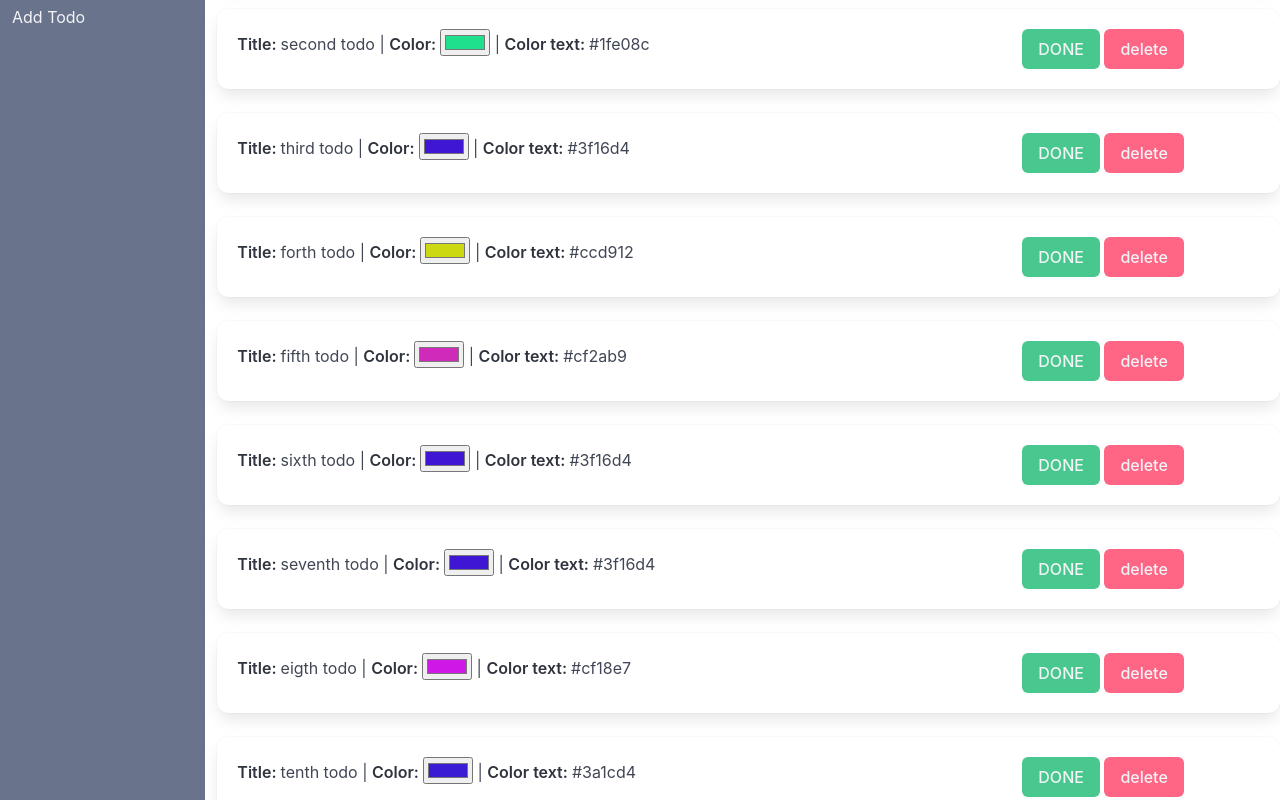
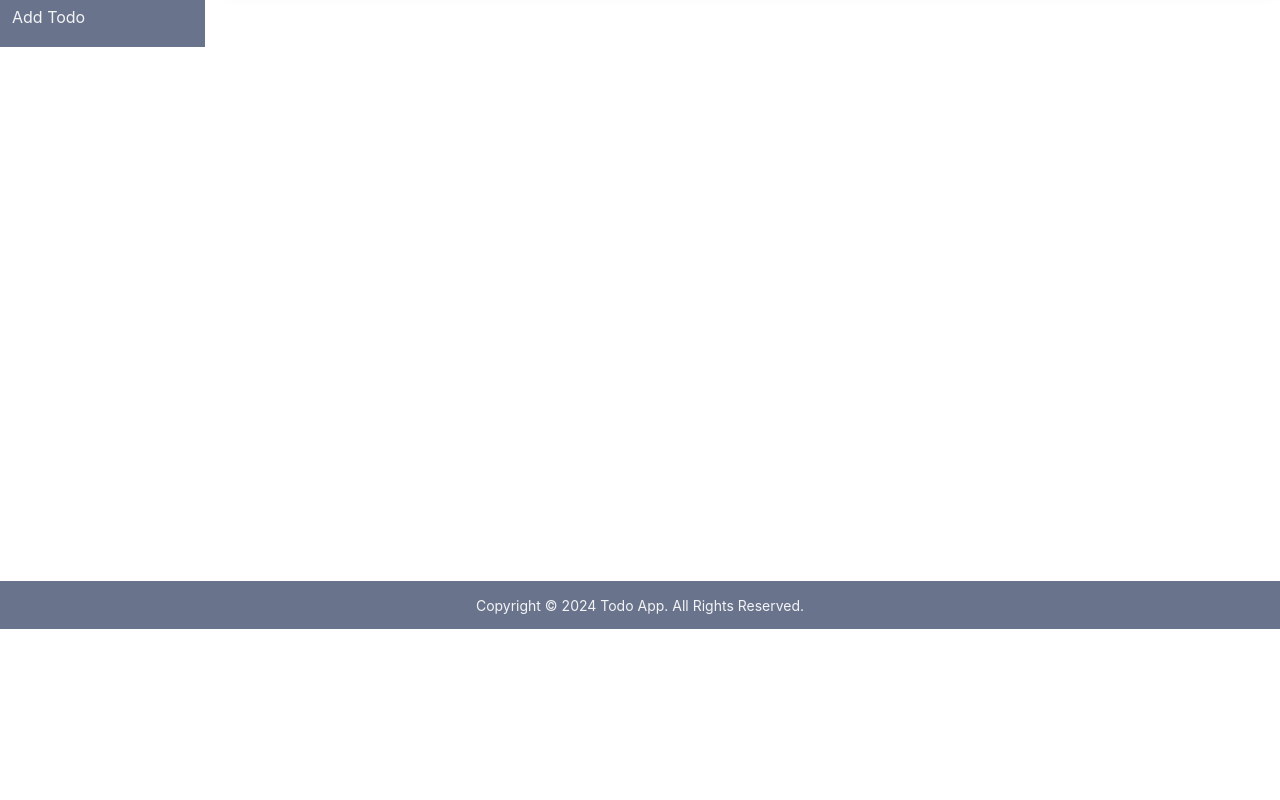
Before and after one commit to radoslavsapundzhiev/todo-sveltekit-app, a SvelteKit app: page / in a window 1280 px wide. Shown: the part 340-1140 px from the top of the page. After the commit the page ends 981 px from the top, so only its background shows below. Built offline with nearby package versions, Linux system fonts and the light colour scheme; data requests are answered from the project's data file.

Commit message:
added todo service to reuse api call methods

```diff
--- a/db.json
+++ b/db.json
@@ -1,69 +1,9 @@
 {
   "todos": [
     {
-      "id": "e9ec",
+      "id": "65b3",
       "name": "first todo",
-      "color": "#cb1a1a",
-      "isDone": true
-    },
-    {
-      "id": "3fa8",
-      "name": "second todo",
-      "color": "#1fe08c",
-      "isDone": true
-    },
-    {
-      "id": "cfe7",
-      "name": "third todo",
-      "color": "#3f16d4",
-      "isDone": true
-    },
-    {
-      "id": "04c9",
-      "name": "forth todo",
-      "color": "#ccd912",
-      "isDone": true
-    },
-    {
-      "id": "1ed6",
-      "name": "fifth todo",
-      "color": "#cf2ab9",
-      "isDone": true
-    },
-    {
-      "id": "835f",
-      "name": "sixth todo",
-      "color": "#3f16d4",
-      "isDone": true
-    },
-    {
-      "id": "a3ae",
-      "name": "seventh todo",
-      "color": "#3f16d4",
-      "isDone": true
-    },
-    {
-      "id": "994a",
-      "name": "eigth todo",
-      "color": "#cf18e7",
-      "isDone": true
-    },
-    {
-      "id": "2c32",
-      "name": "tenth todo",
-      "color": "#3a1cd4",
-      "isDone": true
-    },
-    {
-      "id": "599d",
-      "name": "ninth todo",
-      "color": "#0560c2",
-      "isDone": true
-    },
-    {
-      "id": "1b71",
-      "name": "new",
-      "color": "#000000",
+      "color": "#4836a6",
       "isDone": false
     }
   ]
--- a/src/components/AddTodoForm.svelte
+++ b/src/components/AddTodoForm.svelte
@@ -1,22 +1,10 @@
 <script>
   import { TodoStore, showAddForm, showNotification, messageStyle, messageText } from "../routes/stores.js";
+  import TodoService from "../services/TodoService.js";
+
   let name = '';
   let color = '#000000';
   let isDone = false;
-  let message = "";
-
-  const createTodo = async (newTodo) => {
-    const url = "http://localhost:5000/todos";
-    const result = await fetch(url, {
-      method: "POST",
-      headers: {
-        "Content-Type": "application/json",
-      },
-      body: JSON.stringify(newTodo)
-    });
-
-    return await result.json();
-  }
 
   const handleSubmit = async () => {
     const newTodo = {
@@ -29,7 +17,7 @@
       if (name === "") {
         throw new Error("Name should not be empty!");
       }
-      const result = await createTodo(newTodo);
+      const result = await TodoService.createTodo(newTodo);
 
       TodoStore.update((currentTodo) => {
         return [result, ...currentTodo]
--- a/src/components/Filter.svelte
+++ b/src/components/Filter.svelte
@@ -1,26 +1,21 @@
 <script>
     import { TodoStore } from "../routes/stores";
+    import TodoService from "../services/TodoService.js";
 
     $: colors = [...new Set($TodoStore.map(todo => todo.color))];
 
     let resolved = false;
     let color = '#000000';
 
-    const getTodos = async (url) => {
-        const result = await fetch("http://localhost:5000/todos");
-        const data = await result.json();
-        return data;
-    }
-
     async function handleReset() {
-        const todos = await getTodos();
+        const todos = await TodoService.getTodos();
         TodoStore.set(todos);
         resolved = false;
         color = '#000000';
     }
 
     async function handleFilter() {
-        let todos = await getTodos();
+        let todos = await TodoService.getTodos();
         todos = todos.filter(todo => todo.isDone == resolved);
         if (color !== '#000000') {
             todos = todos.filter(todo => todo.color === color);
@@ -29,13 +24,13 @@
     }
 
     async function handleToggleResolve() {
-        let todos = await getTodos();
+        let todos = await TodoService.getTodos();
         todos = todos.filter(todo => todo.isDone == resolved);
         TodoStore.set(todos);
     }
 
-    async function handleCahngeColor() {
-        let todos = await getTodos();
+    async function handleChangeColor() {
+        let todos = await TodoService.getTodos();
         if (color !== '#000000') {
             todos = todos.filter(todo => todo.color === color);
         }
@@ -53,7 +48,7 @@
     </div>
     <div class="column is-2">
         <div class="select">
-            <select name="color" id="color" bind:value={color} on:change={handleCahngeColor}>
+            <select name="color" id="color" bind:value={color} on:change={handleChangeColor}>
                 <option value="#000000">Color...</option>
                 {#each colors as color, i}
                     <option value="{color}">{color}</option>
--- a/src/components/Menu.svelte
+++ b/src/components/Menu.svelte
@@ -1,28 +1,9 @@
 <script>
     import { showAddForm, TodoStore } from "../routes/stores.js";
+    import TodoService from "../services/TodoService.js";
 
     function toggleAddForm() {
         showAddForm.update(n => !n);
-    }
-
-    const deleteTodo = async (todoId) => {
-        const url = `http://localhost:5000/todos/${todoId}`;
-        const result = await fetch(url, {
-            method: "DELETE",
-        });
-        return await result.json();
-    }
-
-    const resolveTodo = async (todo) => {
-        const url = `http://localhost:5000/todos/${todo.id}`;
-        const result = await fetch(url, {
-            method: "PUT",
-            headers: {
-                "Content-Type": "application/json",
-            },
-            body: JSON.stringify(todo)
-        })
-        return await result.json();
     }
 
     const handleDeleteAll = async () => {
@@ -30,7 +11,7 @@
         try {
             const allPromises = [];
             allIds.forEach(id => {
-                allPromises.push(deleteTodo(id));
+                allPromises.push(TodoService.deleteTodo(id));
             });
             const result = await Promise.all(allPromises);
             TodoStore.set([]);
@@ -44,7 +25,7 @@
             const allPromises = [];
             $TodoStore.forEach(todo => {
                 todo.isDone = true;
-                allPromises.push(resolveTodo(todo));
+                allPromises.push(TodoService.resolveTodo(todo));
             });
             const result = await Promise.all(allPromises);
             TodoStore.set(result);
@@ -58,7 +39,7 @@
             const allPromises = [];
             $TodoStore.forEach(todo => {
                 todo.isDone = false;
-                allPromises.push(resolveTodo(todo));
+                allPromises.push(TodoService.resolveTodo(todo));
             });
             const result = await Promise.all(allPromises);
             TodoStore.set(result);
--- a/src/components/TodoItem.svelte
+++ b/src/components/TodoItem.svelte
@@ -1,20 +1,13 @@
 <script>
     import { TodoStore } from "../routes/stores.js";
+    import TodoService from "../services/TodoService.js";
     export let todo;
 
     let showDone = true;
 
-    const deleteTodo = async (todoId) => {
-        const url = `http://localhost:5000/todos/${todoId}`;
-        const result = await fetch(url, {
-            method: "DELETE",
-        });
-        return await result.json();
-    }
-
     const handleDelete = async (todoId) => {
         try {
-            const result = await deleteTodo(todoId);
+            const result = await TodoService.deleteTodo(todoId);
             TodoStore.update((currentTodo) => {
                 return currentTodo.filter(todo => todo.id != result.id);
             });
@@ -23,23 +16,11 @@
         }
     }
 
-    const resolveTodo = async (todo) => {
-        const url = `http://localhost:5000/todos/${todo.id}`;
-        const result = await fetch(url, {
-            method: "PUT",
-            headers: {
-                "Content-Type": "application/json",
-            },
-            body: JSON.stringify(todo)
-        })
-        return await result.json();
-    }
-
     const handleResolve = async (todoId) => {
         const isDone = !todo.isDone;
         const updatedTodo = {...todo, isDone};
         try {
-            const result = await resolveTodo(updatedTodo);
+            const result = await TodoService.resolveTodo(updatedTodo);
             TodoStore.update((currentTodo) => {
                 return currentTodo.map(todo => {
                     if (todo.id == todoId) {
--- a/src/components/TodoList.svelte
+++ b/src/components/TodoList.svelte
@@ -3,17 +3,13 @@
     import { onMount } from "svelte";
     import TodoItem from "./TodoItem.svelte";
     import { fade, scale } from "svelte/transition";
+    import TodoService from "../services/TodoService";
 
     onMount( async () => {
-        const todos = await getTodos();
+        const todos = await TodoService.getTodos();
         TodoStore.set(todos);
     });
 
-    const getTodos = async () => {
-        const result = await fetch("http://localhost:5000/todos");
-        const data = await result.json();
-        return data;
-    }
 </script>
 
 {#each $TodoStore as todo (todo.id)}
--- /dev/null
+++ b/src/services/TodoService.js
@@ -0,0 +1,46 @@
+const url = "http://localhost:5000";
+
+const getTodos = async () => {
+    const result = await fetch(`${url}/todos`);
+    const data = await result.json();
+    return data;
+}
+
+const createTodo = async (newTodo) => {
+    const result = await fetch(`${url}/todos`, {
+        method: "POST",
+        headers: {
+        "Content-Type": "application/json",
+        },
+        body: JSON.stringify(newTodo)
+    });
+
+    return await result.json();
+}
+
+const deleteTodo = async (todoId) => {
+    const result = await fetch(`${url}/todos/${todoId}`, {
+        method: "DELETE",
+    });
+    return await result.json();
+}
+
+const resolveTodo = async (todo) => {
+    const result = await fetch(`${url}/todos/${todo.id}`, {
+        method: "PUT",
+        headers: {
+            "Content-Type": "application/json",
+        },
+        body: JSON.stringify(todo)
+    })
+    return await result.json();
+}
+
+const TodoService = {
+    getTodos,
+    createTodo,
+    deleteTodo,
+    resolveTodo
+}
+
+export default TodoService;
```
